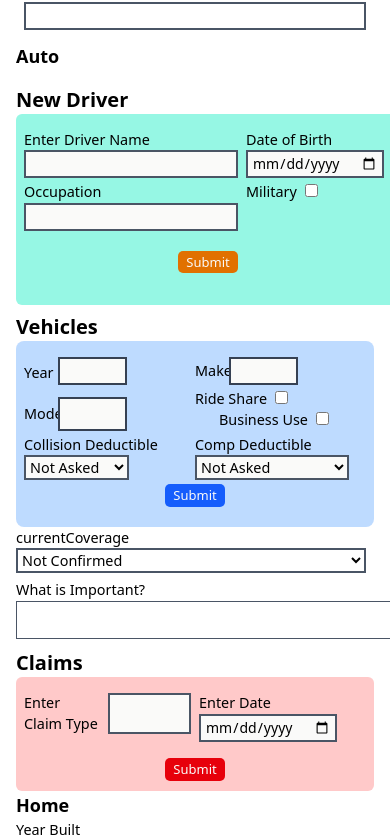
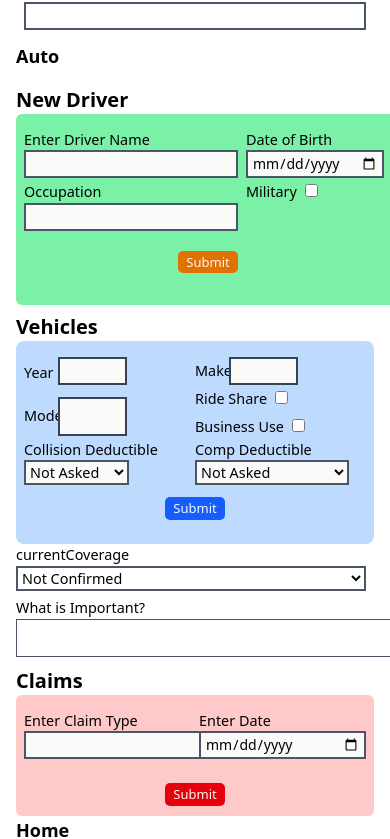
Before and after one commit to Jpatrick6420/propertyandcasualtywebsite, a React (Vite) app: page / in a window 390 px wide. Shown: the part 808-1647 px from the top of the page. Built offline with nearby package versions, Linux system fonts and the light colour scheme.

Commit message:
changed drivers background color, added more options in education

```diff
--- a/src/features/CallForm.jsx
+++ b/src/features/CallForm.jsx
@@ -122,7 +122,9 @@ function CallForm() {
                     "ged_pending",
                     "high_school",
                     "some_college",
-                    "college_degree",
+                    "associates",
+                    "bachelors_degree",
+                    "masters",
                     "docterate",
                   ]}
                   label="Level Of Education"
@@ -163,7 +165,9 @@ function CallForm() {
                   "ged_pending",
                   "high_school",
                   "some_college",
-                  "college_degree",
+                  "associates",
+                  "bachelors_degree",
+                  "masters",
                   "docterate",
                 ]}
                 label="Level Of Education"
--- a/src/features/ClaimsSection.jsx
+++ b/src/features/ClaimsSection.jsx
@@ -15,7 +15,7 @@ function ClaimsSection({ addNewItem, risk }) {
     <>
       <h3 className="font-bold text-xl">Claims</h3>
       <section className="bg-red-200 px-2 py-0.5 pt-4 rounded-md grid grid-cols-2 gap-2 text-sm">
-        <div className=" mb-2 grid grid-cols-2">
+        <div className=" mb-2 grid md:grid-cols-2">
           <label className="mr-2">Enter Claim Type</label>
           <input
             className="border-2 bg-stone-50 border-gray-600 "
@@ -24,7 +24,7 @@ function ClaimsSection({ addNewItem, risk }) {
             onChange={(e) => handleFieldChange(e, "type")}
           />
         </div>
-        <div>
+        <div className=" mb-2 grid md:grid-cols-2">
           <label className="mr-2">Enter Date</label>
           <input
             className="border-2 bg-stone-50 border-gray-600 "
--- a/src/features/NewDriverSection.jsx
+++ b/src/features/NewDriverSection.jsx
@@ -29,7 +29,7 @@ function NewDriverSection({ addNewItem }) {
   return (
     <section>
       <h3 className="font-bold text-xl mt-2">New Driver</h3>
-      <section className="bg-teal-200 rounded-md px-2 py-4 grid md:grid-cols-2 text-sm">
+      <section className="bg-green-300 rounded-md px-2 py-4 grid md:grid-cols-2 text-sm">
         <div className="mb-1 grid md:grid-cols-2 mr-2">
           <label className="mr-2 lg:text-sm">Enter Driver Name</label>
           <input
--- a/src/features/NewVehicleSection.jsx
+++ b/src/features/NewVehicleSection.jsx
@@ -58,19 +58,23 @@ function NewVehicleSection({ addNewItem }) {
             onChange={(e) => handleFieldChange(e, "model")}
           />
         </div>
-        <div className="mb-1">
-          <label className="mr-2">Ride Share</label>
+        <div className="mb-1 text-xs md:text-sm grid md:grid-cols-2 gap-2">
+          <div className="">
+            <label className="pr-2">Ride Share</label>
             <input
               type="checkbox"
               value={vehicleOptions.rideShare}
               onChange={(e) => handleCheckbox(e, "rideShare")}
             />
-          <label className="mr-2 ml-6">Business Use</label>
+          </div>
+          <div className="">
+            <label className="pr-2">Business Use</label>
             <input
               type="checkbox"
               value={vehicleOptions.businessUse}
               onChange={(e) => handleCheckbox(e, "businessUse")}
             />
+          </div>
         </div>
 
         <div className="mb-1">
@@ -111,7 +115,7 @@ function NewVehicleSection({ addNewItem }) {
             <option value="1000+">1000+</option>
           </select>
         </div>
-        <div className="col-span-2 flex justify-center mb-1">
+        <div className="col-span-2 flex justify-center my-2">
           <button
             onClick={(e) => {
               handleSubmit(e);
```
Lines whose indentation alone changed are shown as unchanged.
